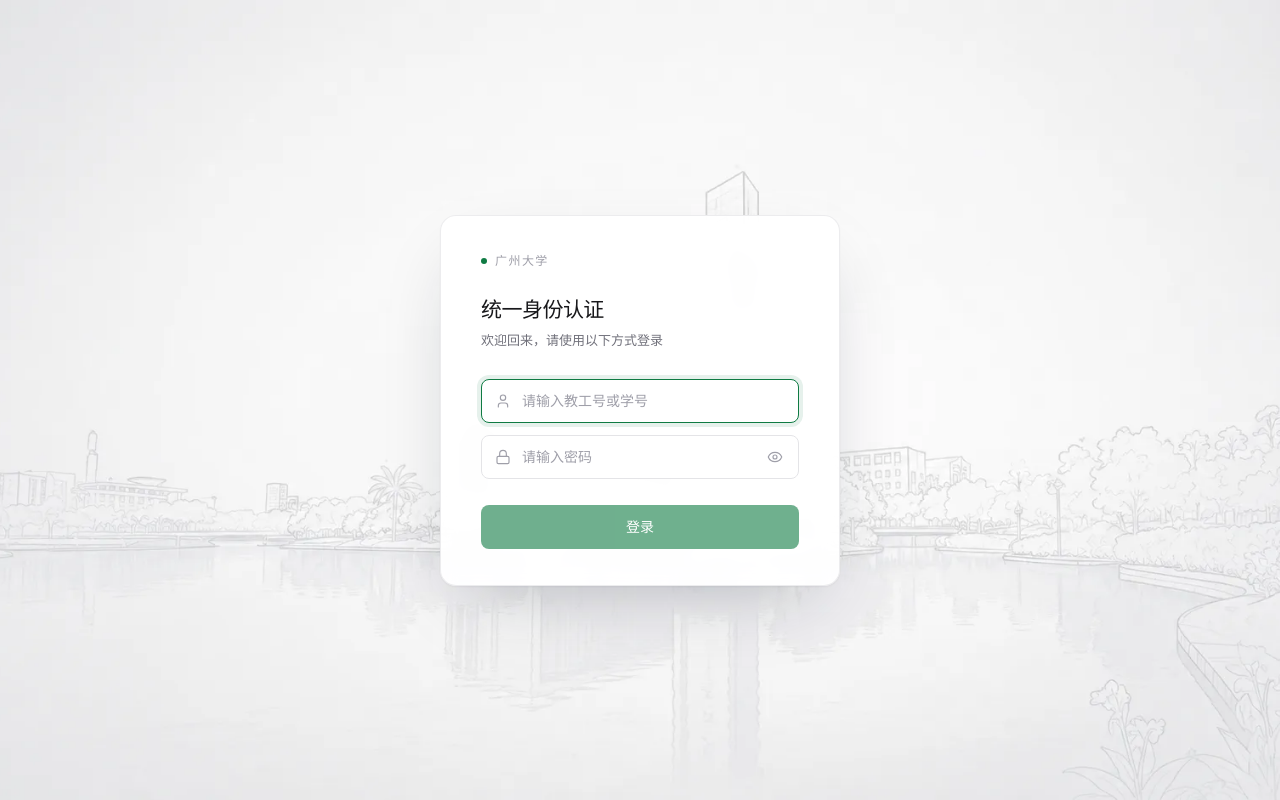
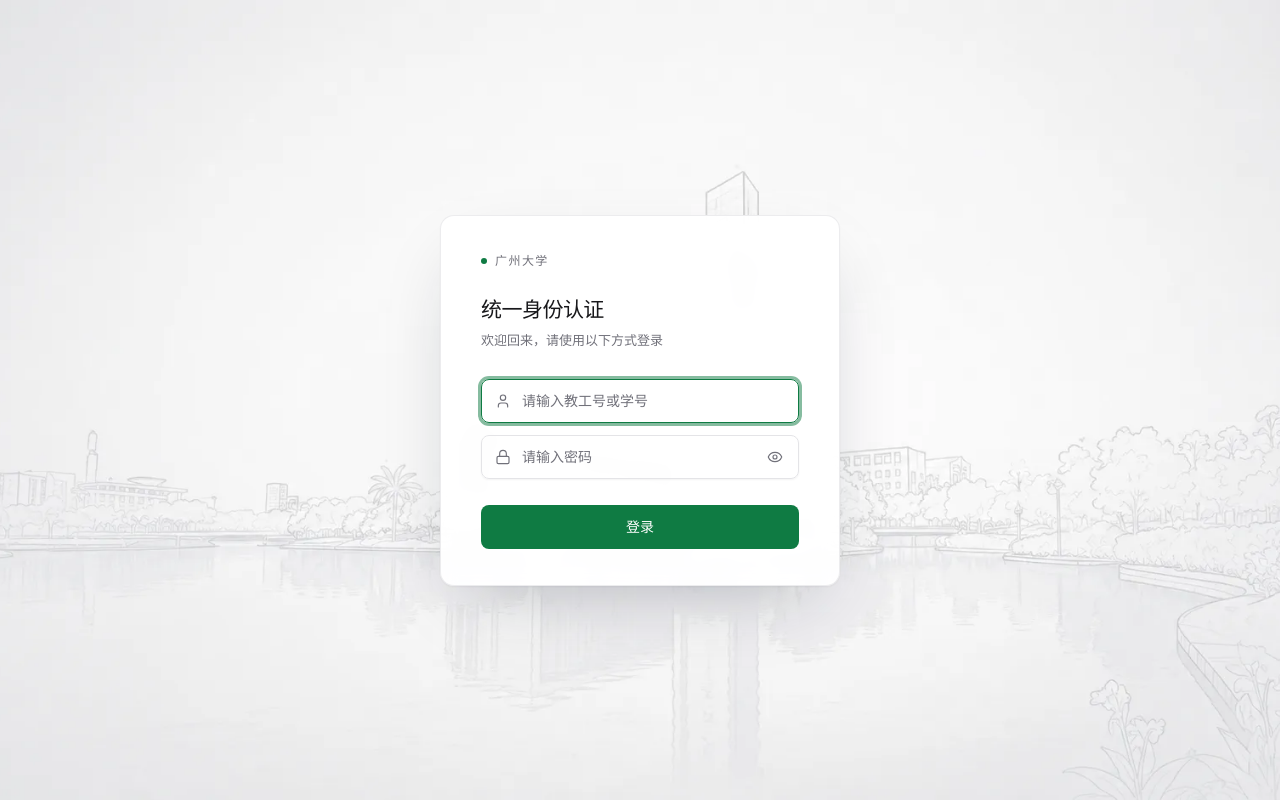
Before and after one commit to thun888/gzhu-sso-relay, a React (Vite) app in the folder web/: page / in a window 1280 px wide. Built offline with nearby package versions, Linux system fonts and the light colour scheme; no server answers.

Commit message:
refactor(web): 切换到shadcn组件库

```diff
--- a/web/package.json
+++ b/web/package.json
@@ -9,8 +9,10 @@
     "preview": "vite preview"
   },
   "dependencies": {
+    "class-variance-authority": "^0.7.1",
     "clsx": "^2.1.1",
     "lucide-react": "^0.469.0",
+    "radix-ui": "^1.8.1",
     "react": "^19.0.0",
     "react-dom": "^19.0.0",
     "tailwind-merge": "^2.6.0"
--- a/web/src/components/ui/button.tsx
+++ b/web/src/components/ui/button.tsx
@@ -1,17 +1,63 @@
-import type { ButtonHTMLAttributes } from "react"
+import * as React from "react"
+import { cva, type VariantProps } from "class-variance-authority"
 import { cn } from "@/lib/utils"
+import { Slot } from "radix-ui"
 
-export function Button({ className, ...props }: ButtonHTMLAttributes<HTMLButtonElement>) {
+const buttonVariants = cva(
+  "inline-flex shrink-0 items-center justify-center gap-2 rounded-md text-sm font-medium whitespace-nowrap transition-all outline-none focus-visible:border-ring focus-visible:ring-[3px] focus-visible:ring-ring/50 disabled:pointer-events-none disabled:opacity-50 aria-invalid:border-destructive aria-invalid:ring-destructive/20 dark:aria-invalid:ring-destructive/40 [&_svg]:pointer-events-none [&_svg]:shrink-0 [&_svg:not([class*='size-'])]:size-4",
+  {
+    variants: {
+      variant: {
+        default: "bg-primary text-primary-foreground hover:bg-primary/90",
+        destructive:
+          "bg-destructive text-white hover:bg-destructive/90 focus-visible:ring-destructive/20 dark:bg-destructive/60 dark:focus-visible:ring-destructive/40",
+        outline:
+          "border bg-background shadow-xs hover:bg-accent hover:text-accent-foreground dark:border-input dark:bg-input/30 dark:hover:bg-input/50",
+        secondary:
+          "bg-secondary text-secondary-foreground hover:bg-secondary/80",
+        ghost:
+          "hover:bg-accent hover:text-accent-foreground dark:hover:bg-accent/50",
+        link: "text-primary underline-offset-4 hover:underline",
+      },
+      size: {
+        default: "h-9 px-4 py-2 has-[>svg]:px-3",
+        xs: "h-6 gap-1 rounded-md px-2 text-xs has-[>svg]:px-1.5 [&_svg:not([class*='size-'])]:size-3",
+        sm: "h-8 gap-1.5 rounded-md px-3 has-[>svg]:px-2.5",
+        lg: "h-10 rounded-md px-6 has-[>svg]:px-4",
+        icon: "size-9",
+        "icon-xs": "size-6 rounded-md [&_svg:not([class*='size-'])]:size-3",
+        "icon-sm": "size-8",
+        "icon-lg": "size-10",
+      },
+    },
+    defaultVariants: {
+      variant: "default",
+      size: "default",
+    },
+  }
+)
+
+function Button({
+  className,
+  variant = "default",
+  size = "default",
+  asChild = false,
+  ...props
+}: React.ComponentProps<"button"> &
+  VariantProps<typeof buttonVariants> & {
+    asChild?: boolean
+  }) {
+  const Comp = asChild ? Slot.Root : "button"
+
   return (
-    <button
-      className={cn(
-        "inline-flex h-11 w-full items-center justify-center rounded-lg bg-brand px-4",
-        "text-[14px] font-medium text-white transition-colors",
-        "hover:bg-brand-hover focus-visible:ring-4 focus-visible:ring-brand/20 focus-visible:outline-none",
-        "disabled:pointer-events-none disabled:opacity-60",
-        className,
-      )}
+    <Comp
+      data-slot="button"
+      data-variant={variant}
+      data-size={size}
+      className={cn(buttonVariants({ variant, size, className }))}
       {...props}
     />
   )
 }
+
+export { Button, buttonVariants }
--- /dev/null
+++ b/web/src/components/ui/card.tsx
@@ -0,0 +1,91 @@
+import * as React from "react"
+import { cn } from "@/lib/utils"
+
+function Card({ className, ...props }: React.ComponentProps<"div">) {
+  return (
+    <div
+      data-slot="card"
+      className={cn(
+        "flex flex-col gap-6 rounded-xl border bg-card py-6 text-card-foreground shadow-sm",
+        className
+      )}
+      {...props}
+    />
+  )
+}
+
+function CardHeader({ className, ...props }: React.ComponentProps<"div">) {
+  return (
+    <div
+      data-slot="card-header"
+      className={cn(
+        "@container/card-header grid auto-rows-min grid-rows-[auto_auto] items-start gap-2 px-6 has-data-[slot=card-action]:grid-cols-[1fr_auto] [.border-b]:pb-6",
+        className
+      )}
+      {...props}
+    />
+  )
+}
+
+function CardTitle({ className, ...props }: React.ComponentProps<"div">) {
+  return (
+    <div
+      data-slot="card-title"
+      className={cn("leading-none font-semibold", className)}
+      {...props}
+    />
+  )
+}
+
+function CardDescription({ className, ...props }: React.ComponentProps<"div">) {
+  return (
+    <div
+      data-slot="card-description"
+      className={cn("text-sm text-muted-foreground", className)}
+      {...props}
+    />
+  )
+}
+
+function CardAction({ className, ...props }: React.ComponentProps<"div">) {
+  return (
+    <div
+      data-slot="card-action"
+      className={cn(
+        "col-start-2 row-span-2 row-start-1 self-start justify-self-end",
+        className
+      )}
+      {...props}
+    />
+  )
+}
+
+function CardContent({ className, ...props }: React.ComponentProps<"div">) {
+  return (
+    <div
+      data-slot="card-content"
+      className={cn("px-6", className)}
+      {...props}
+    />
+  )
+}
+
+function CardFooter({ className, ...props }: React.ComponentProps<"div">) {
+  return (
+    <div
+      data-slot="card-footer"
+      className={cn("flex items-center px-6 [.border-t]:pt-6", className)}
+      {...props}
+    />
+  )
+}
+
+export {
+  Card,
+  CardHeader,
+  CardFooter,
+  CardTitle,
+  CardAction,
+  CardDescription,
+  CardContent,
+}
--- a/web/src/components/ui/input.tsx
+++ b/web/src/components/ui/input.tsx
@@ -1,17 +1,20 @@
-import type { InputHTMLAttributes } from "react"
+import * as React from "react"
 import { cn } from "@/lib/utils"
 
-export function Input({ className, ...props }: InputHTMLAttributes<HTMLInputElement>) {
+function Input({ className, type, ...props }: React.ComponentProps<"input">) {
   return (
     <input
+      type={type}
+      data-slot="input"
       className={cn(
-        "h-11 w-full rounded-lg border border-zinc-200 bg-white text-[14px] text-zinc-900",
-        "placeholder:text-zinc-400 transition outline-none",
-        "focus:border-brand focus:ring-4 focus:ring-brand/10",
-        "disabled:bg-zinc-50 disabled:text-zinc-400",
-        className,
+        "h-9 w-full min-w-0 rounded-md border border-input bg-transparent px-3 py-1 text-base shadow-xs transition-[color,box-shadow] outline-none selection:bg-primary selection:text-primary-foreground file:inline-flex file:h-7 file:border-0 file:bg-transparent file:text-sm file:font-medium file:text-foreground placeholder:text-muted-foreground disabled:pointer-events-none disabled:cursor-not-allowed disabled:opacity-50 md:text-sm dark:bg-input/30",
+        "focus-visible:border-ring focus-visible:ring-[3px] focus-visible:ring-ring/50",
+        "aria-invalid:border-destructive aria-invalid:ring-destructive/20 dark:aria-invalid:ring-destructive/40",
+        className
       )}
       {...props}
     />
   )
 }
+
+export { Input }
--- a/web/src/index.css
+++ b/web/src/index.css
@@ -1,15 +1,68 @@
 @import "tailwindcss";
 
-@theme {
-  --color-brand: #0f7b43;
-  --color-brand-hover: #0b6437;
-  --color-brand-deep: #084d2a;
-  --color-brand-soft: #f3f8f4;
-  --font-sans: -apple-system, BlinkMacSystemFont, "Segoe UI", "PingFang SC",
+@custom-variant dark (&:is(.dark *));
+
+@theme inline {
+  --font-sans:
+    -apple-system, BlinkMacSystemFont, "Segoe UI", "PingFang SC",
     "Hiragino Sans GB", "Microsoft YaHei", "Helvetica Neue", sans-serif;
+
+  --radius-sm: calc(var(--radius) - 4px);
+  --radius-md: calc(var(--radius) - 2px);
+  --radius-lg: var(--radius);
+  --radius-xl: calc(var(--radius) + 4px);
+
+  --color-background: var(--background);
+  --color-foreground: var(--foreground);
+  --color-card: var(--card);
+  --color-card-foreground: var(--card-foreground);
+  --color-popover: var(--popover);
+  --color-popover-foreground: var(--popover-foreground);
+  --color-primary: var(--primary);
+  --color-primary-foreground: var(--primary-foreground);
+  --color-secondary: var(--secondary);
+  --color-secondary-foreground: var(--secondary-foreground);
+  --color-muted: var(--muted);
+  --color-muted-foreground: var(--muted-foreground);
+  --color-accent: var(--accent);
+  --color-accent-foreground: var(--accent-foreground);
+  --color-destructive: var(--destructive);
+  --color-border: var(--border);
+  --color-input: var(--input);
+  --color-ring: var(--ring);
+}
+
+:root {
+  --radius: 0.625rem;
+
+  --background: #ffffff;
+  --foreground: #18181b;
+  --card: #ffffff;
+  --card-foreground: #18181b;
+  --popover: #ffffff;
+  --popover-foreground: #18181b;
+
+  --primary: #0f7b43;
+  --primary-foreground: #ffffff;
+  --secondary: #f4f4f5;
+  --secondary-foreground: #18181b;
+
+  --muted: #f3f8f4;
+  --muted-foreground: #71717a;
+  --accent: #f4f4f5;
+  --accent-foreground: #18181b;
+
+  --destructive: #dc2626;
+  --border: #e4e4e7;
+  --input: #e4e4e7;
+  --ring: #0f7b43;
 }
 
 @layer base {
+  * {
+    @apply border-border outline-ring/50;
+  }
+
   html,
   body,
   #root {
@@ -18,8 +71,8 @@
 
   body {
     margin: 0;
-    background-color: #f6f7f9;
-    color: #18181b;
+    background-color: var(--background);
+    color: var(--foreground);
     font-family: var(--font-sans);
     -webkit-font-smoothing: antialiased;
   }
--- a/web/src/pages/Login.tsx
+++ b/web/src/pages/Login.tsx
@@ -2,6 +2,7 @@ import { useEffect, useState, type FormEvent } from "react"
 import { Eye, EyeOff, Lock, User } from "lucide-react"
 
 import { Button } from "@/components/ui/button"
+import { Card } from "@/components/ui/card"
 import { Input } from "@/components/ui/input"
 import { cn } from "@/lib/utils"
 
@@ -76,39 +77,43 @@ export default function Login() {
       className="min-h-screen w-full bg-cover bg-center bg-no-repeat"
       style={{ backgroundImage: "url(/background.webp)" }}
     >
-      <div className="flex min-h-screen w-full items-center justify-center px-5 py-10">
-        <div
+      <div className="flex min-h-screen items-center justify-center px-5 py-10">
+        <Card
           className={cn(
-            "w-full overflow-hidden rounded-2xl border border-zinc-200/70 bg-white/95",
+            "w-full gap-0 overflow-hidden border-border/70 bg-card/95 py-0 backdrop-blur-sm",
             "shadow-[0_1px_2px_rgba(16,24,40,0.05),0_28px_72px_-28px_rgba(16,24,40,0.28)]",
-            "backdrop-blur-sm",
             showPanel ? "max-w-[800px]" : "max-w-[400px]",
           )}
         >
           <div className={cn(showPanel && "md:grid md:grid-cols-[minmax(0,1fr)_296px]")}>
             <div className="px-7 py-9 sm:px-10">
               <div className="flex items-center gap-2">
-                <span className="h-1.5 w-1.5 rounded-full bg-brand" />
-                <span className="text-[12px] tracking-[0.12em] text-zinc-400">广州大学</span>
+                <span className="size-1.5 rounded-full bg-primary" />
+                <span className="text-[12px] tracking-[0.12em] text-muted-foreground">
+                  广州大学
+                </span>
               </div>
 
-              <h1 className="mt-6 text-[21px] font-medium tracking-tight text-zinc-900">
+              <h1 className="mt-6 text-[21px] font-medium tracking-tight text-foreground">
                 统一身份认证
               </h1>
-              <p className="mt-1.5 text-[13px] text-zinc-500">欢迎回来，请使用以下方式登录</p>
+              <p className="mt-1.5 text-[13px] text-muted-foreground">
+                欢迎回来，请使用以下方式登录
+              </p>
 
               <form className="mt-7" onSubmit={handleSubmit}>
                 <div className="relative">
                   <User
-                    className="pointer-events-none absolute top-1/2 left-3.5 h-4 w-4 -translate-y-1/2 text-zinc-400"
+                    className="pointer-events-none absolute top-1/2 left-3.5 size-4 -translate-y-1/2 text-muted-foreground"
                     strokeWidth={1.75}
                   />
                   <Input
-                    className="pl-10"
+                    className="h-11 pl-10"
                     placeholder="请输入教工号或学号"
                     aria-label="教工号或学号"
                     autoComplete="username"
                     autoFocus
+                    required
                     value={username}
                     onChange={(event) => setUsername(event.target.value)}
                   />
@@ -116,56 +121,63 @@ export default function Login() {
 
                 <div className="relative mt-3">
                   <Lock
-                    className="pointer-events-none absolute top-1/2 left-3.5 h-4 w-4 -translate-y-1/2 text-zinc-400"
+                    className="pointer-events-none absolute top-1/2 left-3.5 size-4 -translate-y-1/2 text-muted-foreground"
                     strokeWidth={1.75}
                   />
                   <Input
-                    className="pr-11 pl-10"
+                    className="h-11 pr-11 pl-10"
                     type={revealed ? "text" : "password"}
                     placeholder="请输入密码"
                     aria-label="密码"
                     autoComplete="current-password"
+                    required
                     value={password}
                     onChange={(event) => setPassword(event.target.value)}
                   />
-                  <button
+                  <Button
                     type="button"
+                    variant="ghost"
+                    size="icon-sm"
                     aria-label={revealed ? "隐藏密码" : "显示密码"}
                     onClick={() => setRevealed((value) => !value)}
-                    className="absolute top-1/2 right-2.5 -translate-y-1/2 rounded-md p-1.5 text-zinc-400 transition-colors hover:text-zinc-600"
+                    className="absolute top-1/2 right-2 -translate-y-1/2 text-muted-foreground hover:bg-transparent"
                   >
                     {revealed ? (
-                      <EyeOff className="h-4 w-4" strokeWidth={1.75} />
+                      <EyeOff className="size-4" strokeWidth={1.75} />
                     ) : (
-                      <Eye className="h-4 w-4" strokeWidth={1.75} />
+                      <Eye className="size-4" strokeWidth={1.75} />
                     )}
-                  </button>
+                  </Button>
                 </div>
 
-                <p className="mt-2 min-h-[18px] text-[12.5px] text-red-600" role="alert">
+                <p className="mt-2 min-h-[18px] text-[12.5px] text-destructive" role="alert">
                   {error}
                 </p>
 
-                <Button type="submit" disabled={pending || !username.trim() || !password}>
+                <Button
+                  type="submit"
+                  className="h-11 w-full"
+                  disabled={pending}
+                >
                   {pending ? "登录中" : "登录"}
                 </Button>
               </form>
             </div>
 
             {showPanel && (
-              <aside className="hidden flex-col justify-center gap-3 border-l border-zinc-100 bg-brand-soft px-7 py-10 md:flex">
+              <aside className="hidden flex-col justify-center gap-3 border-l border-border bg-muted px-7 py-10 md:flex">
                 {panel.title && (
-                  <div className="text-[15px] font-medium text-brand-deep">{panel.title}</div>
+                  <div className="text-[15px] font-medium text-foreground">{panel.title}</div>
                 )}
                 {panel.body && (
-                  <p className="text-[13px] leading-[1.9] whitespace-pre-line text-zinc-600">
+                  <p className="text-[13px] leading-[1.9] whitespace-pre-line text-muted-foreground">
                     {panel.body}
                   </p>
                 )}
               </aside>
             )}
           </div>
-        </div>
+        </Card>
       </div>
     </div>
   )
```
Also changed, not shown: web/components.json (added), 2 other files (tests, documents, lock files or other folders).
